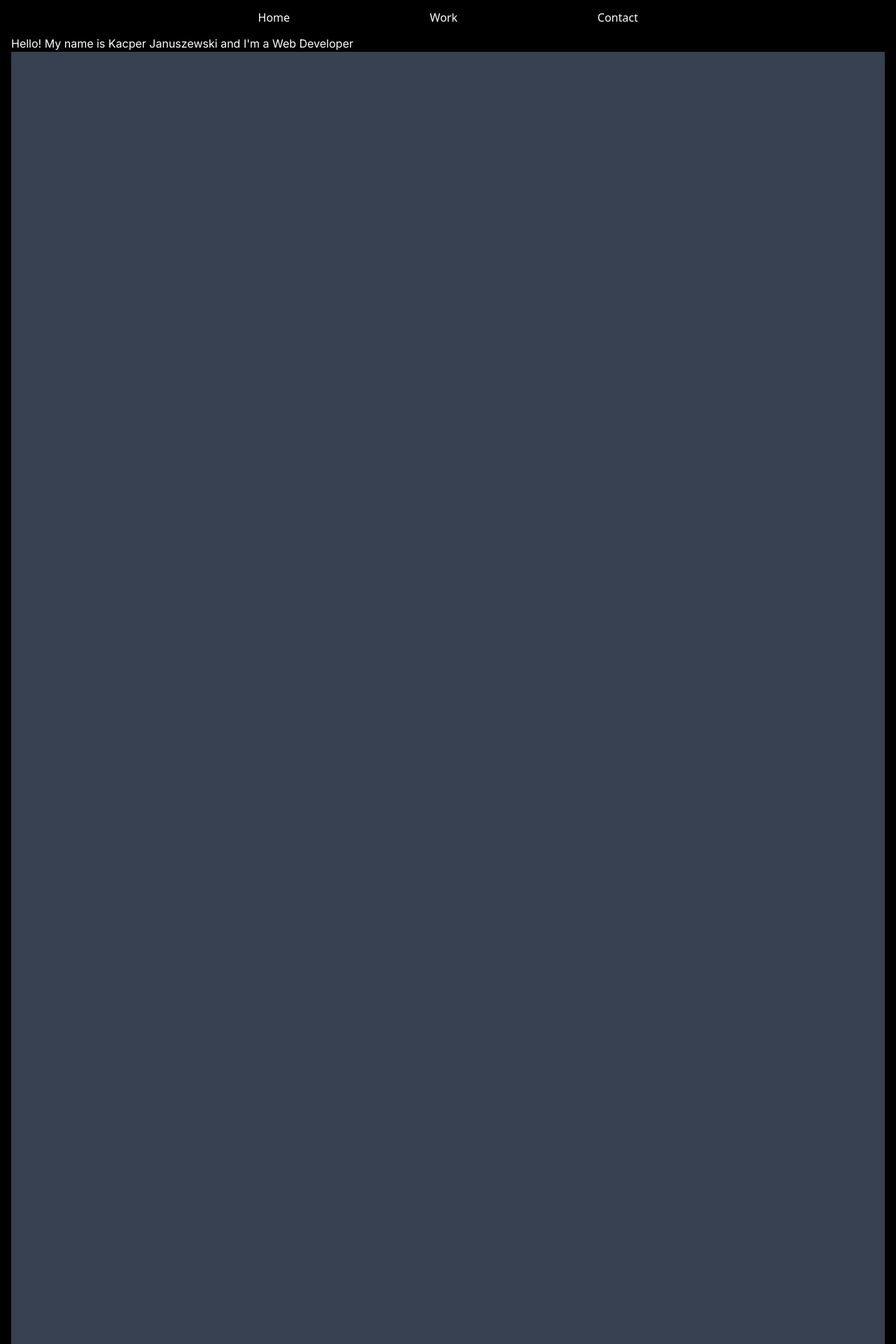
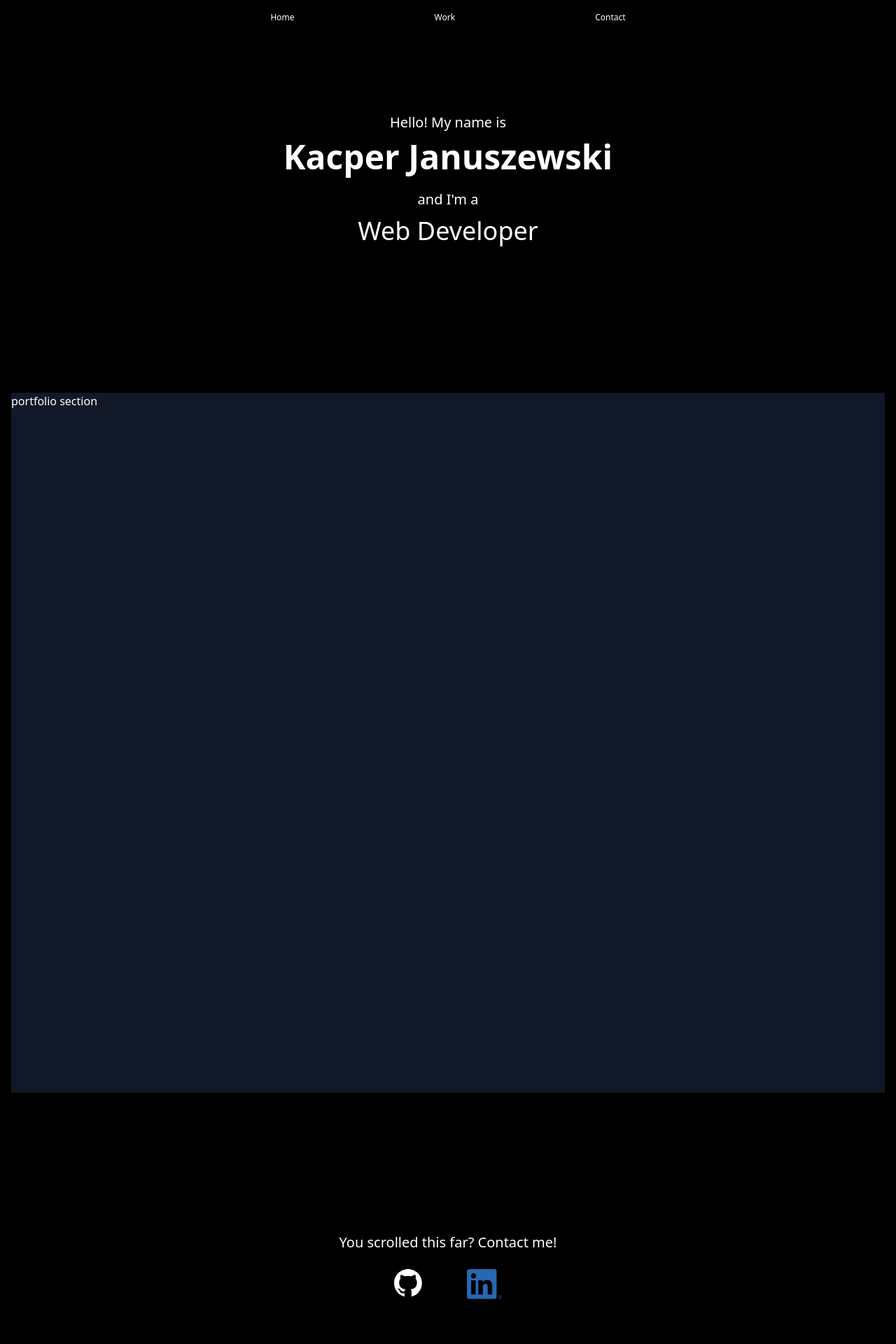
Before and after one commit to Kacper-Januszewski/site-project, a Next.js app: page / in a window 1280 px wide. Shown: the top 1920 px of the page at 70% size. Built offline with nearby package versions, Linux system fonts and the light colour scheme.

Commit message:
finished navbar, wrote and styled hero content, started writing cta

```diff
--- /dev/null
+++ b/src/app/components/cta/form/index.tsx
@@ -0,0 +1,41 @@
+import React from "react";
+import Image from "next/image";
+import Link from "next/link";
+
+
+const Form = () => {
+    return (
+        <>
+            <div>
+                <p className="pb-6">
+                    You scrolled this far? Contact me!
+                </p>
+                <div className="container flex justify-center gap-x-16 h-10">
+                    <Link href="https://github.com/Kacper-Januszewski">
+                    <Image
+                        src="/github-mark-white.svg"
+                        alt="Github Logo"
+                        width={40}
+                        height={40}
+                        priority
+                        className="object-contain"
+                    />
+                    </Link>
+                    <Link href="https://www.linkedin.com/in/kacper-januszewski/">
+                    <Image
+                        src="/LI-In-Bug.png"
+                        alt="LinkedIn Logo"
+                        width={50}
+                        height={40}
+                        priority
+                        className="object-contain"
+                    />
+                    </Link>
+                </div>
+                <div className="h-[500px]"></div>
+            </div>
+        </>
+    );
+};
+
+export default Form;
--- /dev/null
+++ b/src/app/components/cta/index.tsx
@@ -0,0 +1,12 @@
+"use client";
+import Form from "./form";
+
+const Form = () => {
+    return (
+        <>
+            <Form />
+        </>
+    );
+};
+
+export default Form;
--- a/src/app/components/navigation/navbar/index.tsx
+++ b/src/app/components/navigation/navbar/index.tsx
@@ -7,20 +7,20 @@ const Navbar = () => {
         <>
             <div className="w-full h-[50px] bg-black bg-opacity-25 backdrop-blur-[5px] sticky top-0">
                 <div className="container mx-auto px-4 h-full">
-                    <div className="flex justify-center items-center h-full">
-                        <ul className="flex gap-x-[100px] md:gap-x-[200px] text-white font-sans">
+                    <div className="flex justify-center items-center h-full font-sans">
+                        <ul className="flex gap-x-[100px] md:gap-x-[200px] text-white text-xs">
                             <li>
-                                <Link legacyBehavior={true} href="" passHref>
+                                <Link legacyBehavior={true} href="#home" passHref>
                                     <a>Home</a>
                                 </Link>
                             </li>
                             <li>
-                                <Link legacyBehavior={true} href="" passHref>
+                                <Link legacyBehavior={true} href="#work" passHref>
                                     <a>Work</a>
                                 </Link>
                             </li>
                             <li>
-                                <Link legacyBehavior={true} href="" passHref>
+                                <Link legacyBehavior={true} href="#contact" passHref>
                                     <a>Contact</a>
                                 </Link>
                             </li>
--- a/src/app/globals.css
+++ b/src/app/globals.css
@@ -5,4 +5,5 @@
 html, body {
     @apply bg-black;
     scroll-behavior: smooth;
+    font-family: Inter sans-serif;
 }
--- a/src/app/layout.tsx
+++ b/src/app/layout.tsx
@@ -1,4 +1,5 @@
 import Navigation from "./components/navigation/navbar"
+import Cta from "./components/cta/form"
 import type { Metadata } from "next";
 import { Inter } from "next/font/google";
 import "./globals.css";
--- a/src/app/page.tsx
+++ b/src/app/page.tsx
@@ -1,4 +1,5 @@
 import Image from "next/image";
+import Cta from "@/app/components/cta/form";
 
 export default function Home() {
   return (
@@ -112,14 +113,18 @@ export default function Home() {
     </main>
   */
       <main className="h-screen text-white">
-        <div className="container mx-auto px-4">
-          <h1>
-              Hello! My name is <span>Kacper Januszewski</span> and I&apos;m a <span>Web Developer</span>
-          </h1>
-            <div className="h-[2000px] bg-gray-700"></div>
-          <p>
-            You scrolled this far? Contact me!
-          </p>
+        <div className="container mx-auto px-4 font-sans">
+            <section id="home" className="pt-[100px]">
+              <h1 className="text-xl text-center leading-[50px]">
+                  Hello! My name is <br /><span className="font-bold text-5xl">Kacper Januszewski</span> <br />and I&apos;m a <br /><span className="font-medium text-4xl">Web Developer</span>
+              </h1>
+            </section>
+            <div className="pt-[200px] pb-[200px]">
+            <div id="work" className="h-[1000px] bg-gray-900">portfolio section</div>
+            </div>
+                <section id="contact" className="text-center text-xl">
+                    <Cta />
+                </section>
         </div>
       </main>
   );
```
Also changed, not shown: public/LI-In-Bug.png (added), public/github-mark-white.svg (added).
